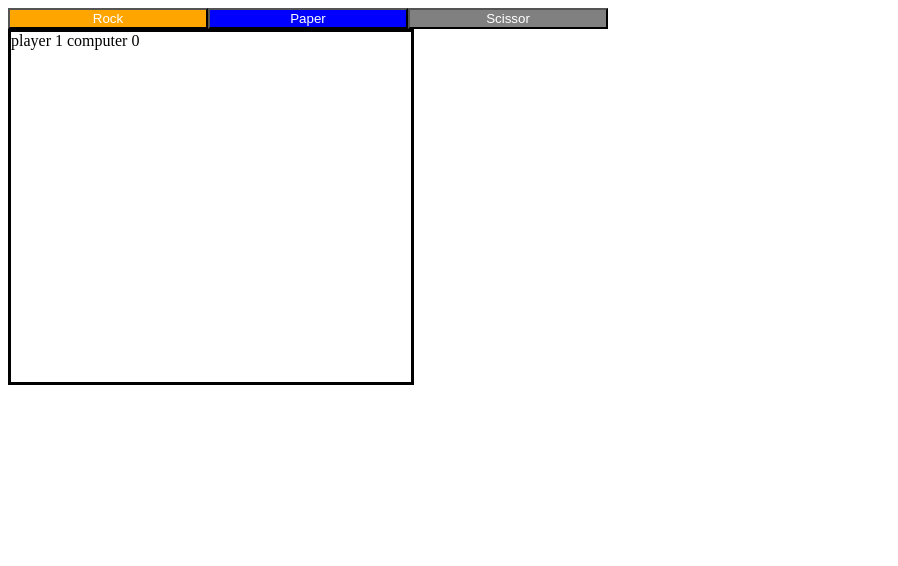
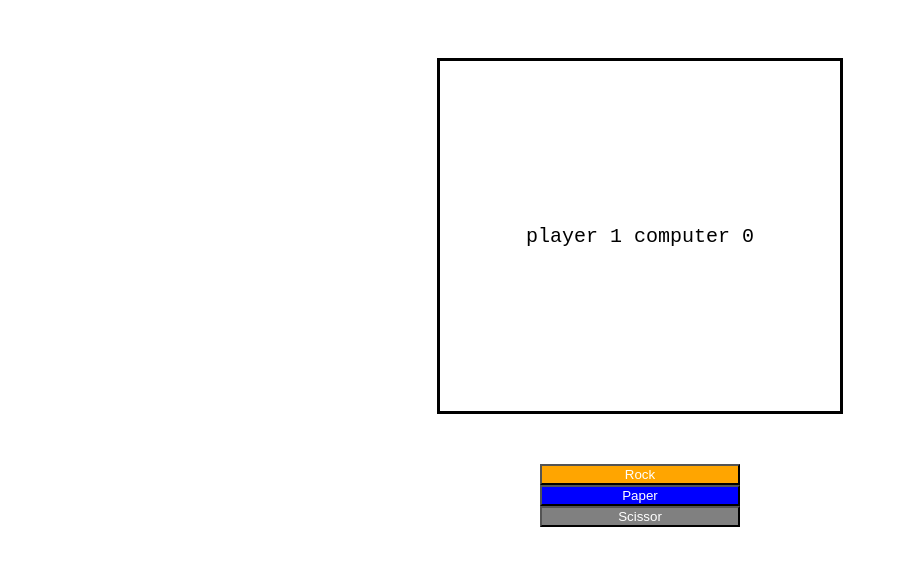
Before and after one commit to NicholasR92/RockPaperScissor, a plain HTML site: page index.html in a window 1280 px wide. Both pictures are taken after a click on the button "Rock". Shown: the whole page, without its empty margins (0-898 px from the left). Drawn offline with Linux system fonts and the light colour scheme.

Commit message:
Randomize computer choice on every button click

```diff
--- a/index.html
+++ b/index.html
@@ -4,6 +4,7 @@
         <meta charset="utf-8">
         <title>Rock Paper Scissors</title>
         <script src="script.js" defer></script>
+        <link rel="stylesheet" href="style.css">
     </head>
     <body>
 
--- a/script.js
+++ b/script.js
@@ -1,6 +1,5 @@
 let playerScore = 0;
 let computerScore = 0;
-const computerSelection = getComputerChoice();
 
 
 function randomNum(){
@@ -49,6 +48,7 @@ function playRound(playerSelection, computerSelection){
 
 const body = document.querySelector('body');
 
+
 const rockButton = document.createElement('button');
 rockButton.style.backgroundColor = "Orange";
 rockButton.style.color = 'white';
@@ -68,30 +68,32 @@ scissorButton.style.width = "200px";
 scissorButton.textContent = "Scissor";
 
 const scoreboard = document.createElement('div');
-scoreboard.setAttribute('style', 'border: solid; width: 400px; height: 350px;');
+scoreboard.setAttribute('style', 'border: solid; width: 400px; height: 350px; margin: 50px auto;');
 
-const results = document.createElement('div');
-results.setAttribute('style', 'border: solid; width: 200px; height: 100px; color: red;');
-
-
+body.appendChild(scoreboard);
 body.appendChild(rockButton);
 body.appendChild(paperButton);
 body.appendChild(scissorButton);
-body.appendChild(scoreboard);
+
 
 rockButton.addEventListener('click', () => {
+    let computerSelection = getComputerChoice();
     scoreboard.textContent = playRound('rock',computerSelection);
-    console.log (computerSelection)
+    console.log (computerSelection);
 
 });
 
 paperButton.addEventListener('click', () => {
+    let computerSelection = getComputerChoice();
     scoreboard.textContent = playRound('paper',computerSelection);
+    console.log (computerSelection);
 
 });
 
 scissorButton.addEventListener('click', () => {
+    let computerSelection = getComputerChoice();
     scoreboard.textContent = playRound('scissors',computerSelection);
+    console.log (computerSelection);
 
 });
 
--- /dev/null
+++ b/style.css
@@ -0,0 +1,13 @@
+body {
+    display: flex;
+    align-items: center;
+   flex-direction: column;
+}
+
+div {
+    display: flex;
+    justify-content: center;
+    align-items: center;
+    font-family: monospace;
+    font-size: 20px;
+}
```
